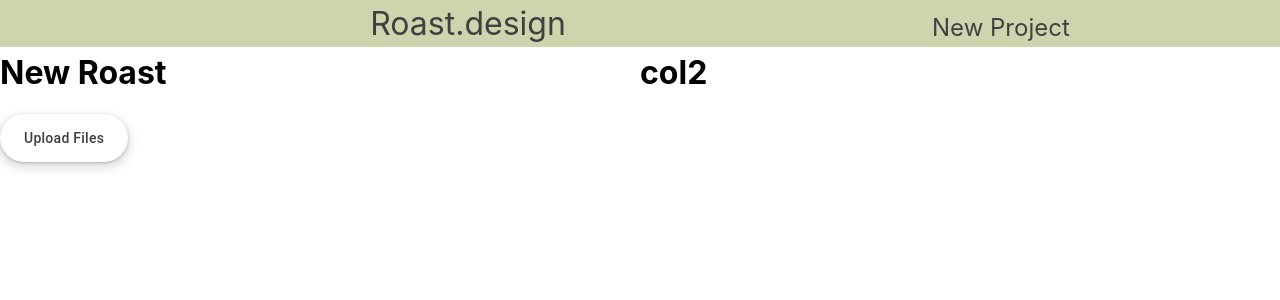
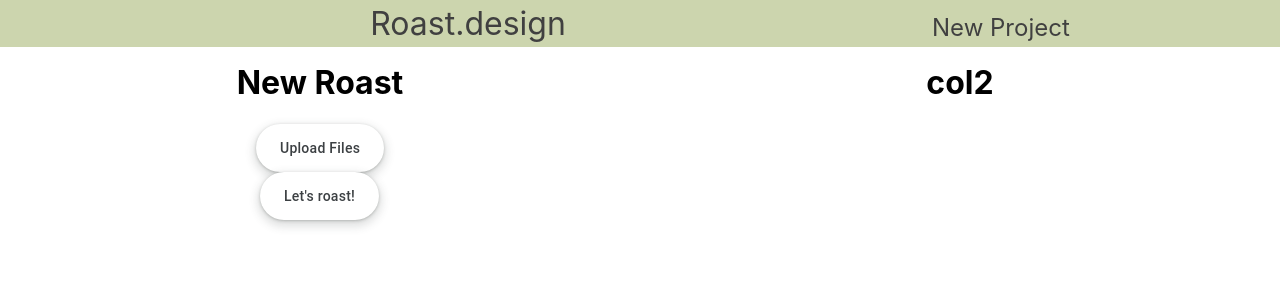
Before and after one commit to Joelheile/Roast-Design, a React (Create React App) app in the folder roastapp/: page /new in a window 1280 px wide. Shown: the top 300 px of the page. Built offline with nearby package versions, Linux system fonts and the light colour scheme.

Commit message:
ui working but rest not

```diff
--- /dev/null
+++ b/roastapp/src/components/supabaseClient.js
@@ -0,0 +1,7 @@
+import { createClient } from "@supabase/supabase-js";
+const supabase = createClient(
+	"https://zvchclcaprpzykvfkoxr.supabase.co",
+	"eyJhbGciOiJIUzI1NiIsInR5cCI6IkpXVCJ9.eyJpc3MiOiJzdXBhYmFzZSIsInJlZiI6Inp2Y2hjbGNhcHJwenlrdmZrb3hyIiwicm9sZSI6ImFub24iLCJpYXQiOjE2NzU4MTA5ODIsImV4cCI6MTk5MTM4Njk4Mn0.Z4cu3-ZcqcAYvB17Wyy5qiiluymXCo_NuaXD4OZW3SA"
+);
+
+export default supabase;
--- a/roastapp/src/pages/homePage.js
+++ b/roastapp/src/pages/homePage.js
@@ -3,14 +3,10 @@
 import { useNavigate } from "react-router-dom";
 import "../styles/homePage.css";
 import "../App.css";
+import supabase from "../components/supabaseClient";
 
 import React, { useEffect, useState } from "react";
 import NewProject from "./newProject";
-
-const supabase = createClient(
-	"https://zvchclcaprpzykvfkoxr.supabase.co",
-	"eyJhbGciOiJIUzI1NiIsInR5cCI6IkpXVCJ9.eyJpc3MiOiJzdXBhYmFzZSIsInJlZiI6Inp2Y2hjbGNhcHJwenlrdmZrb3hyIiwicm9sZSI6ImFub24iLCJpYXQiOjE2NzU4MTA5ODIsImV4cCI6MTk5MTM4Njk4Mn0.Z4cu3-ZcqcAYvB17Wyy5qiiluymXCo_NuaXD4OZW3SA"
-);
 
 function Home() {
 	const [user, setUser] = useState({}); // object
@@ -36,6 +32,23 @@
 		navigate("/");
 	}
 
+	const [projects, setProjects] = useState([]);
+	const [project, setProject] = useState({
+		userID: "",
+		title: "",
+		images_url: [],
+	});
+	const { userID, title, images_url } = project; // destructure it to easier use in component
+
+	useEffect(() => {
+		fetchProjects();
+	}, []);
+
+	async function fetchProjects() {
+		const { data } = await supabase.from("projects").select(setProjects(data));
+		console.log("data: ", data);
+	}
+
 	return (
 		<div className="App">
 			<header className="App-header">
@@ -52,6 +65,12 @@
 								Need another roast?
 							</button>
 						</div>
+						{projects.map((project) => (
+							<div key={project.id}>
+								<h3>{project.userID}</h3>
+								<p> HIER MÜSSEN BILDER ALS ARRAY HIN</p>
+							</div>
+						))}
 						<button
 							id="signout"
 							className="button"
--- a/roastapp/src/pages/loginPage.js
+++ b/roastapp/src/pages/loginPage.js
@@ -1,11 +1,7 @@
 import { createClient } from "@supabase/supabase-js";
 import { Auth, ThemeSupa } from "@supabase/auth-ui-react";
 import { useNavigate } from "react-router-dom";
-
-const supabase = createClient(
-	"https://zvchclcaprpzykvfkoxr.supabase.co",
-	"eyJhbGciOiJIUzI1NiIsInR5cCI6IkpXVCJ9.eyJpc3MiOiJzdXBhYmFzZSIsInJlZiI6Inp2Y2hjbGNhcHJwenlrdmZrb3hyIiwicm9sZSI6ImFub24iLCJpYXQiOjE2NzU4MTA5ODIsImV4cCI6MTk5MTM4Njk4Mn0.Z4cu3-ZcqcAYvB17Wyy5qiiluymXCo_NuaXD4OZW3SA"
-);
+import supabase from "../components/supabaseClient";
 
 function Login() {
 	const navigate = useNavigate(); // funcionality to send user around
--- a/roastapp/src/pages/newProject.js
+++ b/roastapp/src/pages/newProject.js
@@ -1,5 +1,10 @@
 import React from "react";
+import { Auth } from "@supabase/auth-ui-react";
+import { useState, useEffect } from "react";
+import { SupabaseClient } from "@supabase/supabase-js";
+
 import Navbar from "../components/navbar";
+import supabase from "../components/supabaseClient";
 import "../styles/newProject.css";
 import "../App.css";
 
@@ -9,7 +14,10 @@
 			<div class="row">
 				<div class="column">
 					<h1>New Roast</h1>
-					<button class="button">Upload Files</button>
+					<div>
+						<button class="button">Upload Files</button>
+					</div>
+					<button class="button">Let's roast!</button>
 				</div>
 				<div class="column">
 					<h1>col2</h1>
--- a/roastapp/src/styles/newProject.css
+++ b/roastapp/src/styles/newProject.css
@@ -1,7 +1,7 @@
 .row {
     display: flex;
     margin-top: 2rem;
-     justify-content: center;
+
   }
 
   .column {
@@ -9,4 +9,8 @@
     flex: 50%;
     justify-content: center;
     align-items: center;
+    margin:10px;
+    text-align: center;
+    display:table-cell;
+    vertical-align:middle;
   }
```
Also changed, not shown: 1 other file (tests, documents, lock files or other folders).
